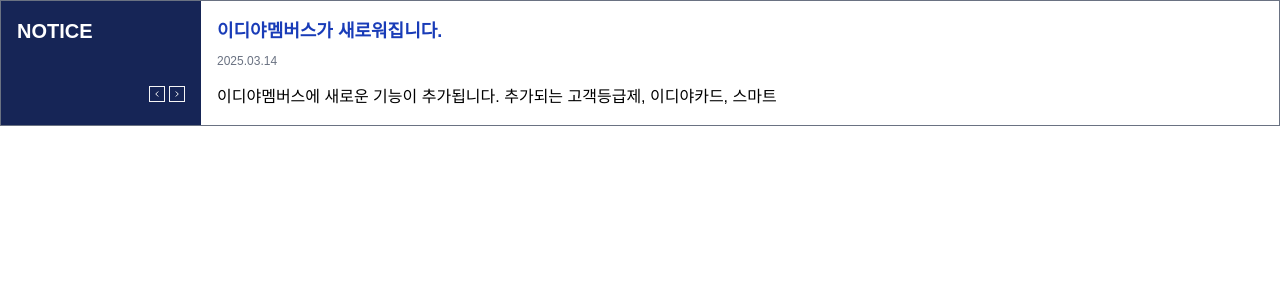
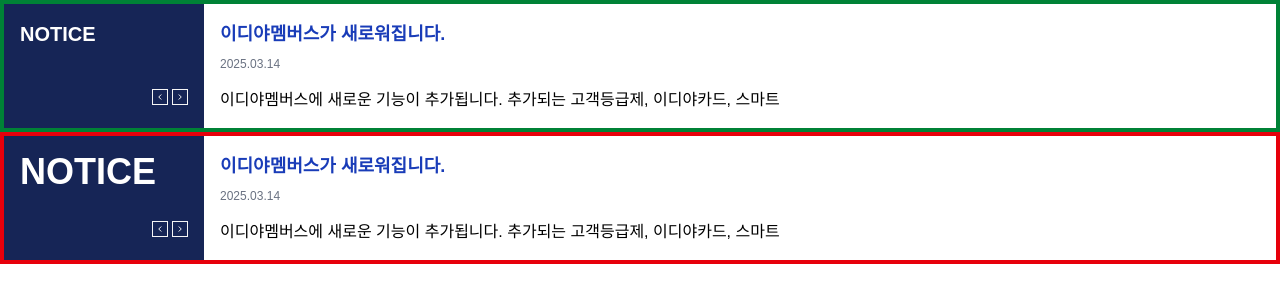
Before and after one commit to Kanghyeon00/learn-tailwind, a website: page src/example-04.html in a window 1280 px wide. Drawn offline with Linux system fonts and the light colour scheme; a web font is replaced by a local one.

Commit message:
Example 04

```diff
--- a/src/example-04.html
+++ b/src/example-04.html
@@ -36,5 +36,31 @@
       </article>
     </section>
 
+    <section class="notice border-red-600">
+      <div>
+        <h2 class="text-4xl font-bold">NOTICE</h2>
+        <div class="absolute right-4 bottom-4">
+          <button class="">
+            <svg width="16" height="16" viewBox="0 0 16 16" fill="none">
+              <title>이전 공지사항 보기</title>
+              <rect x="0.5" y="0.5" width="15" height="15" stroke="#F5F5F5" />
+              <path d="M9.25 10.5L6.75 8L9.25 5.5" stroke="#F5F5F5" />
+            </svg>
+          </button>
+          <button class="">
+            <svg width="16" height="16" viewBox="0 0 16 16" fill="none">
+              <title>다음 공지사항 보기</title>
+              <rect x="-0.5" y="0.5" width="15" height="15" transform="matrix(-1 0 0 1 15 0)" stroke="#F5F5F5" />
+              <path d="M6.75 10.5L9.25 8L6.75 5.5" stroke="#F5F5F5" />
+            </svg>
+          </button>
+        </div>
+      </div>
+      <article class="p-4 bg-white grow space-y-2 min-w-0">
+        <h3 class="text-lg font-bold text-blue-800">이디야멤버스가 새로워집니다.</h3>
+        <time class="block text-gray-500 text-xs" datetime="2025-03-14T16:31:04">2025.03.14</time>
+        <p class="mt-4 truncate">이디야멤버스에 새로운 기능이 추가됩니다. 추가되는 고객등급제, 이디야카드, 스마트 </p>
+      </article>
+    </section>
   </body>
 </html>
--- a/src/styles/input.css
+++ b/src/styles/input.css
@@ -14,10 +14,12 @@
   --lion: repeat(auto-fit, minmax(200px, 1fr));
 }
 
-.notice{
-  @apply flex border border-gray-500 bg-blue-950;
+@layer components{
+  .notice{
+    @apply flex border-4 border-green-700 bg-blue-950;
 
-  > div{
-    @apply p-4 text-white w-[200px] relative;
+    > div{
+      @apply p-4 text-white w-[200px] relative;
+    }
   }
 }
```
Also changed, not shown: src/example-05.html (added, +14 -0 lines), src/styles/output.css.
